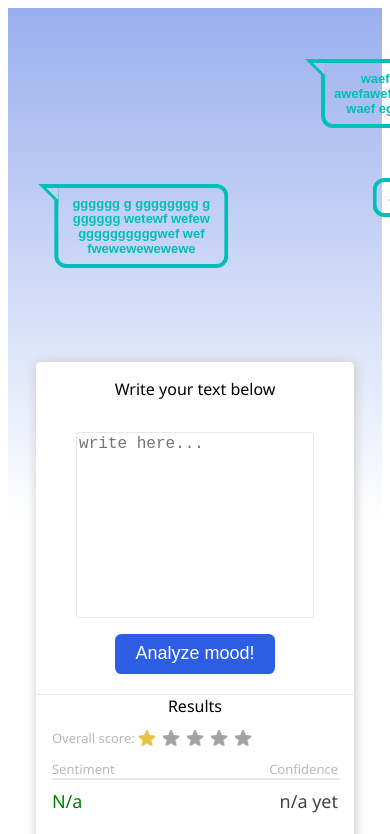
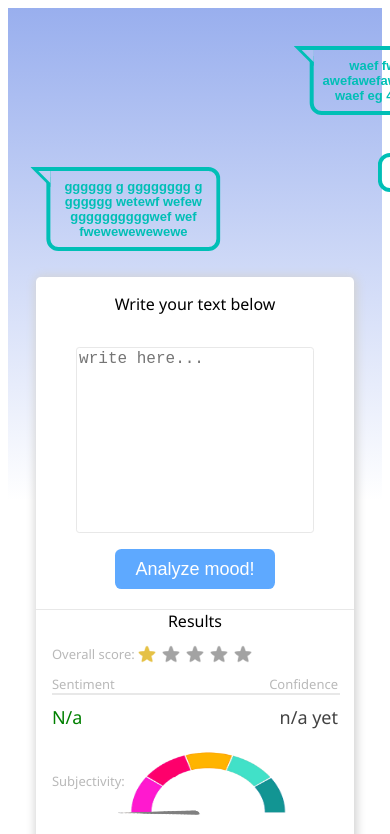
Before and after one commit to andrei-g-git/sentiment-analyzer, a React (Vite) app: page / in a window 390 px wide. Shown: the top 834 px of the page. Built offline with nearby package versions, Linux system fonts and the light colour scheme.

Commit message:
widened mobile breakpoints, light restyle

```diff
--- a/src/components/Header/Top.scss
+++ b/src/components/Header/Top.scss
@@ -3,7 +3,7 @@
 .top{
     height: 30vh;//400px; //30%;
 
-    @media(max-width: map-get($breakpoints, "tablet")){
-        height: 40vh; //500px; //40%;
-    }
+    // @media(max-width: map-get($breakpoints, "tablet")){
+    //     height: 40vh; //500px; //40%;
+    // }
 }
--- a/src/components/Results/Results.scss
+++ b/src/components/Results/Results.scss
@@ -19,9 +19,10 @@
     //     margin: auto 0;
     // }
 
-    @media(max-width: 480px){
+    @media(max-width: map-get($breakpoints, "tablet")){
         border-left: none;
         border-top: 1px solid $lightest-conspicuous; //doesn't work .. maybe I need a width
         width: 100%;
+        padding-bottom: 2rem;
     }
 }
--- a/src/css/AnalyzerMain.scss
+++ b/src/css/AnalyzerMain.scss
@@ -30,7 +30,7 @@
         width: 90%;
         height: 90%;
 
-        @media(max-width: 480px){
+        @media(max-width: map-get($breakpoints, "tablet")){
             flex-direction: column;
             align-items: center;
         }
--- a/src/css/Variables.scss
+++ b/src/css/Variables.scss
@@ -1,7 +1,7 @@
 $lightest-conspicuous: #e8e8e8;
 $light-text: #b9b9b9;
-$bit-light-text: gray;
-$standard-button-cta: #2d5de2;
+$bit-light-text: rgb(167, 167, 167);
+$standard-button-cta: #5EA9FF;
 $light-cta-text: white;
 $standard-bg: white;
 $header-bg-max: #99AFEE;
```
